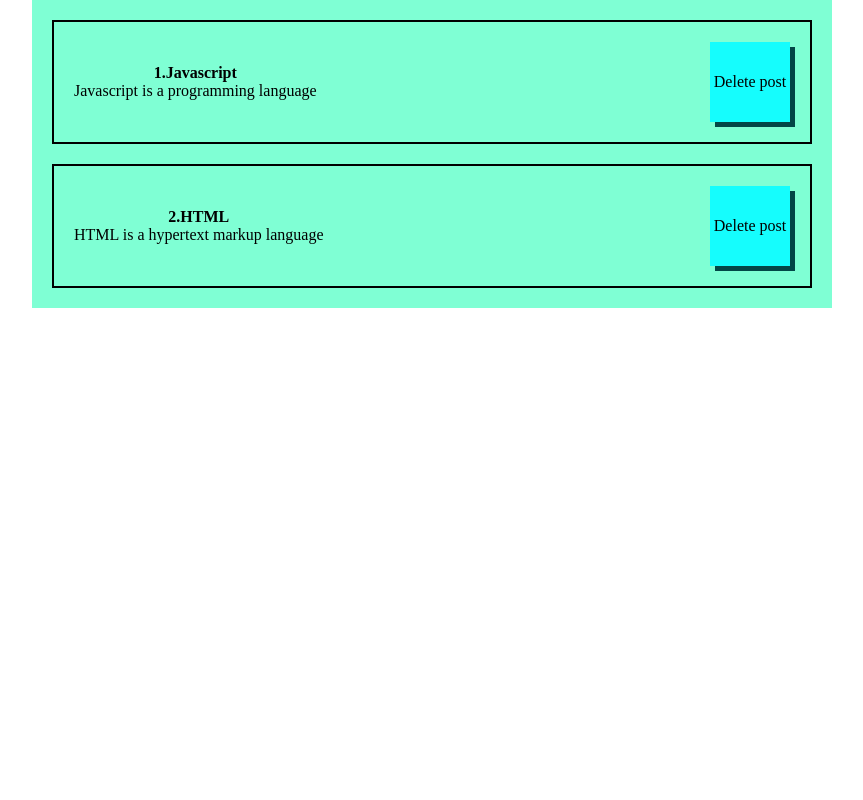
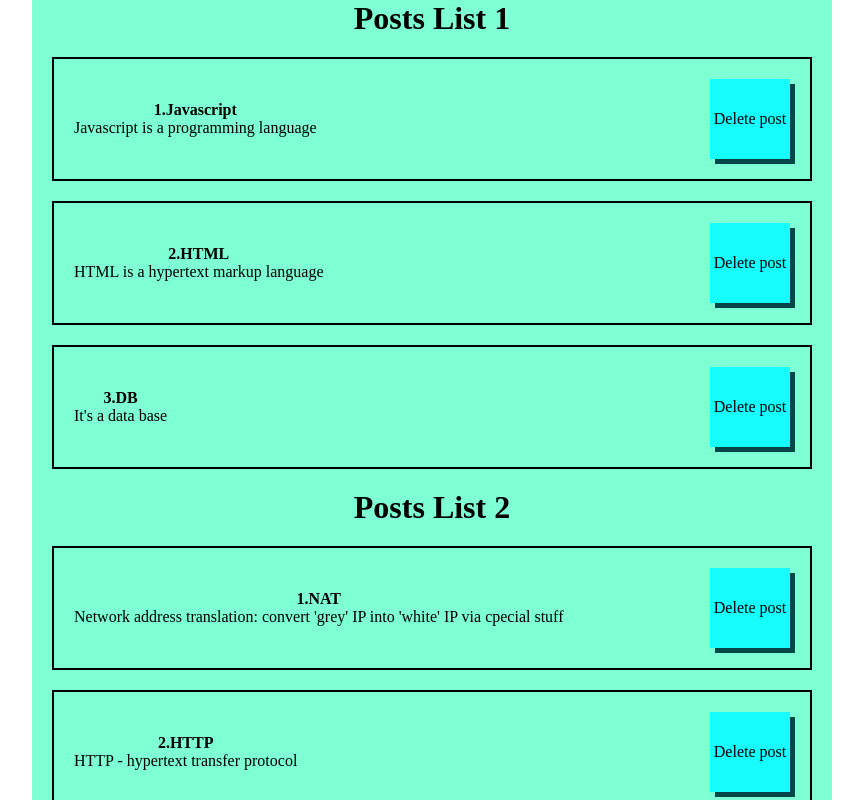
Before and after one commit to EgorSasim/reactLearning, a React (Create React App) app in the folder 3_hour_course(based_on_official_manual)/first_app/: page / in a window 1280 px wide. Shown: the top 800 px of the page, without its empty margins (208-1071 px from the left). Built offline with nearby package versions, Linux system fonts and the light colour scheme.

Commit message:
working with lists

```diff
--- a/3_hour_course(based_on_official_manual)/first_app/src/App.js
+++ b/3_hour_course(based_on_official_manual)/first_app/src/App.js
@@ -1,26 +1,52 @@
 import React, { useState } from "react";
 import PostItem from "./components/PostItem";
+import PostList from "./components/PostList";
+
 import './styles/App.css';
+
 
 function App() {
 
-    const [value, setValue] = useState('Text in the input');
-
-
-  return (
-    <div className="App">
-        <PostItem post={{
+    const [posts, setPosts] = useState([
+        {
             id: 1,
             title: "Javascript",
             content: "Javascript is a programming language",
-        }}/>
-
-        <PostItem post={{
+        },
+        {
             id: 2,
             title: "HTML",
             content: "HTML is a hypertext markup language",
-        }}/>
+        },
+        {
+            id: 3,
+            title: "DB",
+            content: "It's a data base",
+        },
+    ])
 
+    const [posts2, setPosts2] = useState([
+        {
+            id: 1,
+            title: "NAT",
+            content: "Network address translation: convert 'grey' IP into 'white' IP via cpecial stuff ",
+        },
+        {
+            id: 2,
+            title: "HTTP",
+            content: "HTTP - hypertext transfer protocol",
+        },
+        {
+            id: 3,
+            title: "Linux",
+            content: "Best operation system for free, but we use pirate Windows)",
+        },
+    ])
+
+    return (
+    <div className="App">
+        <PostList posts={posts} title={"Posts List 1"}/>
+        <PostList posts={posts2} title={"Posts List 2"}/>
     </div>
   );
 }
--- /dev/null
+++ b/3_hour_course(based_on_official_manual)/first_app/src/components/PostList.jsx
@@ -0,0 +1,18 @@
+import React from "react";
+import PostItem from "./PostItem";
+
+const PostList = ({posts, title}) => {
+    return (
+        <div>
+            <h1>{title}</h1>
+
+            {
+                posts.map(post =>
+                    <PostItem post={post} key={post.id} />
+                )
+            }
+        </div>
+    )
+}
+
+export default PostList;
--- a/3_hour_course(based_on_official_manual)/first_app/src/styles/App.css
+++ b/3_hour_course(based_on_official_manual)/first_app/src/styles/App.css
@@ -13,6 +13,10 @@ button {
 	font: inherit;
 	cursor: pointer;
 	outline: inherit;
+}
+
+h1{
+    text-align: center;
 }
 
 #root {
```
